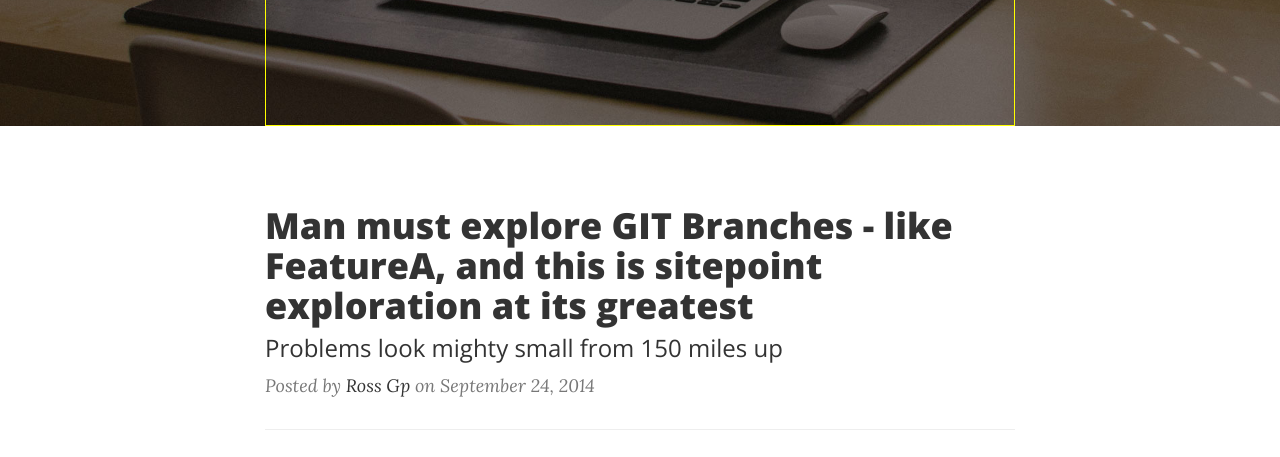
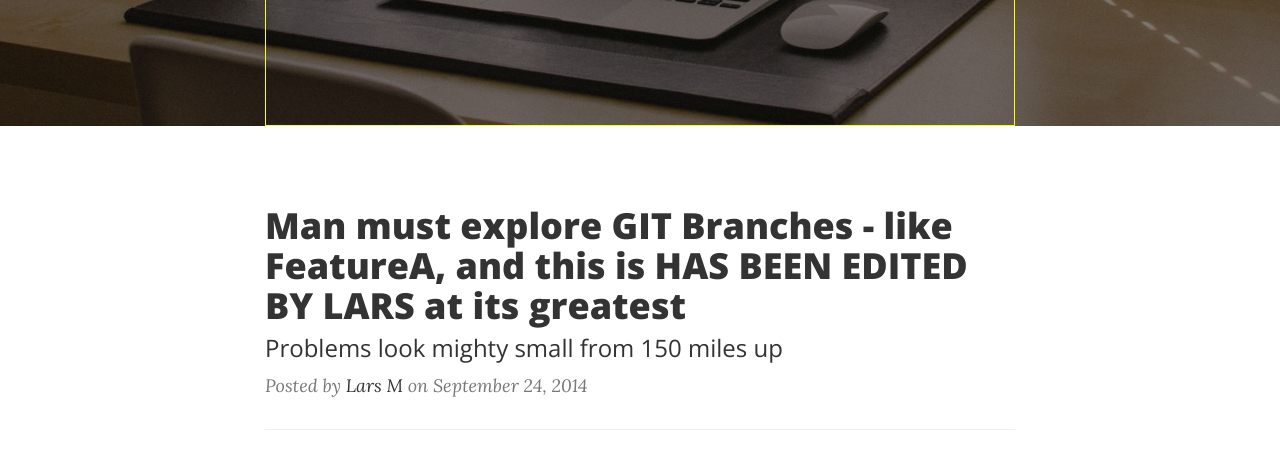
Before and after one commit to RoZZaH/learnable, a website: page index.html in a window 1280 px wide. Shown: the part 324-781 px from the top of the page. Drawn offline with nearby package versions, Linux system fonts and the light colour scheme.

Commit message:
Lars edited changed text

```diff
--- a/index.html
+++ b/index.html
@@ -90,13 +90,13 @@
                 <div class="post-preview">
                     <a href="post.html">
                         <h2 class="post-title">
-                            Man must explore GIT Branches - like FeatureA, and this is sitepoint exploration at its greatest
+                            Man must explore GIT Branches - like FeatureA, and this is HAS BEEN EDITED BY LARS at its greatest
                         </h2>
                         <h3 class="post-subtitle">
                             Problems look mighty small from 150 miles up
                         </h3>
                     </a>
-                    <p class="post-meta">Posted by <a href="#">Ross Gp</a> on September 24, 2014</p>
+                    <p class="post-meta">Posted by <a href="#">Lars M</a> on September 24, 2014</p>
                 </div>
                 <hr>
                 <div class="post-preview">
```
